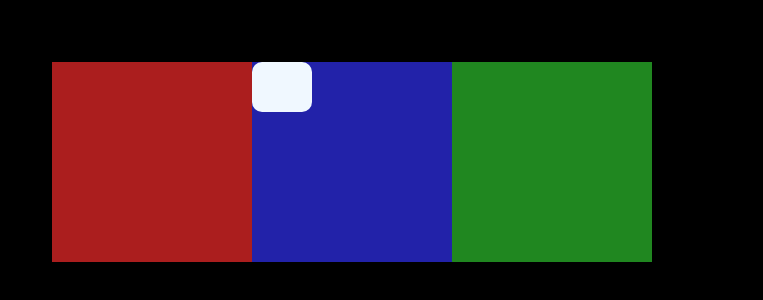
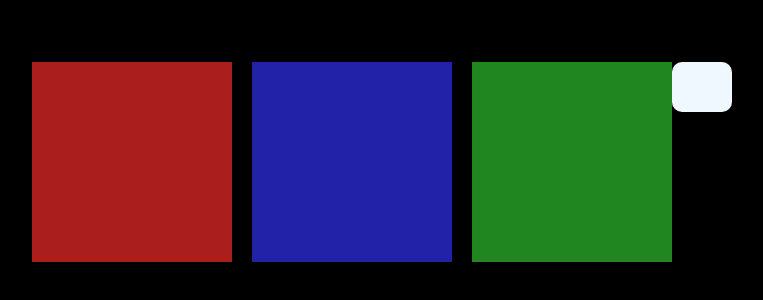
Before and after one commit to Suhail-01/AdvancedCss, a plain HTML site: page Anchor_Css/index.html in a window 1280 px wide. Shown: the part 238-538 px from the top of the page, without its empty margins (288-1051 px from the left). Drawn offline with Linux system fonts and the light colour scheme.

Commit message:
Update HTML, CSS

```diff
--- a/Anchor_Css/style.css
+++ b/Anchor_Css/style.css
@@ -11,19 +11,16 @@ html, body {
     display: flex;
     align-items: center;
     justify-content: center;
+    gap: 20px;
 }
 
+/* All boxes are now valid anchors */
 .box {
     height: 200px;
     width: 200px;
+    position: relative;          /* REQUIRED to be an anchor */
+    anchor-name: --some-anchor;  /* The anchor name */
 }
-.box:hover{
-    position: relative;
-    position-anchor: --some-anchor;
-}
-
-
-
 
 .red {
     background-color: rgb(171, 30, 30);
@@ -31,22 +28,28 @@ html, body {
 
 .blue {
     background-color: rgb(34, 34, 169);
-    position: relative;
-    anchor-name: --some-anchor;
 }
 
 .green {
     background-color: rgb(32, 135, 32);
 }
 
+/* The anchored element */
 .anchor {
     background-color: aliceblue;
     border-radius: 10px;
-    position: absolute;
+    position: absolute;          /* Required */
     position-anchor: --some-anchor;
+
+    /* Attach to the anchor’s coordinates */
     top: anchor(top);
-    left: anchor(left);
+    left: anchor(right);
+
+    mix-blend-mode: difference;
+    pointer-events: none;
+
     height: 50px;
     width: 60px;
+
     transition: all 0.5s linear;
 }
```
